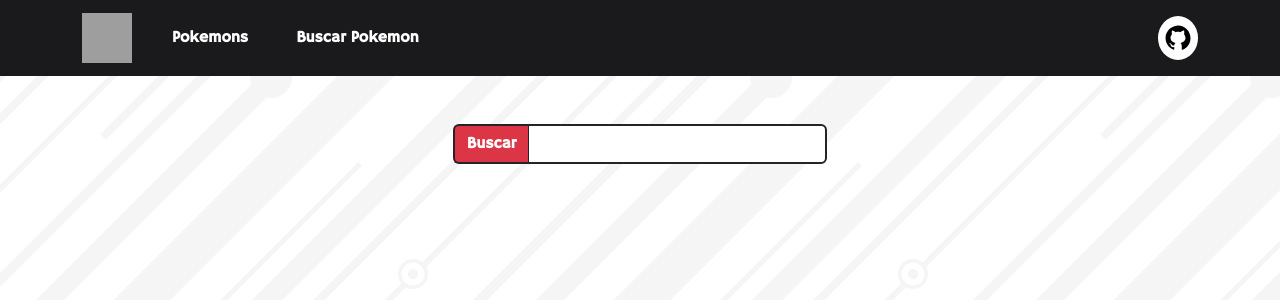
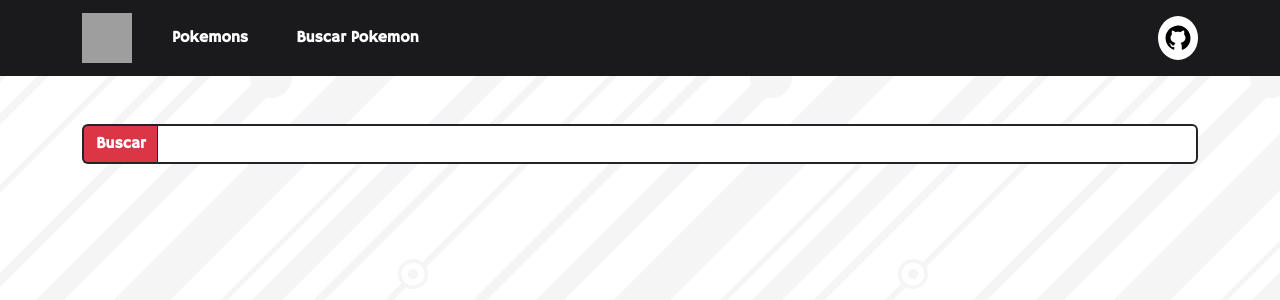
Before and after one commit to SergioGZ/PokemonAPI, a React (Vite) app: page /findpokemon in a window 1280 px wide. Shown: the top 300 px of the page. Built offline with nearby package versions, Linux system fonts and the light colour scheme; grey boxes are pictures that could not be loaded.

Commit message:
ajustando width

```diff
--- a/src/components/PokemonSearcher.css
+++ b/src/components/PokemonSearcher.css
@@ -1,4 +1,3 @@
 input {
-    max-width: 300px; /* Ajusta esto al tamaño deseado */
-    width: 100%; /* Asegura que el input ocupe el 100% del contenedor */
+    width: 300px; /* Ajusta esto al tamaño deseado */
     }
```
Also changed, not shown: src/main.jsx (+6 -6 lines).
